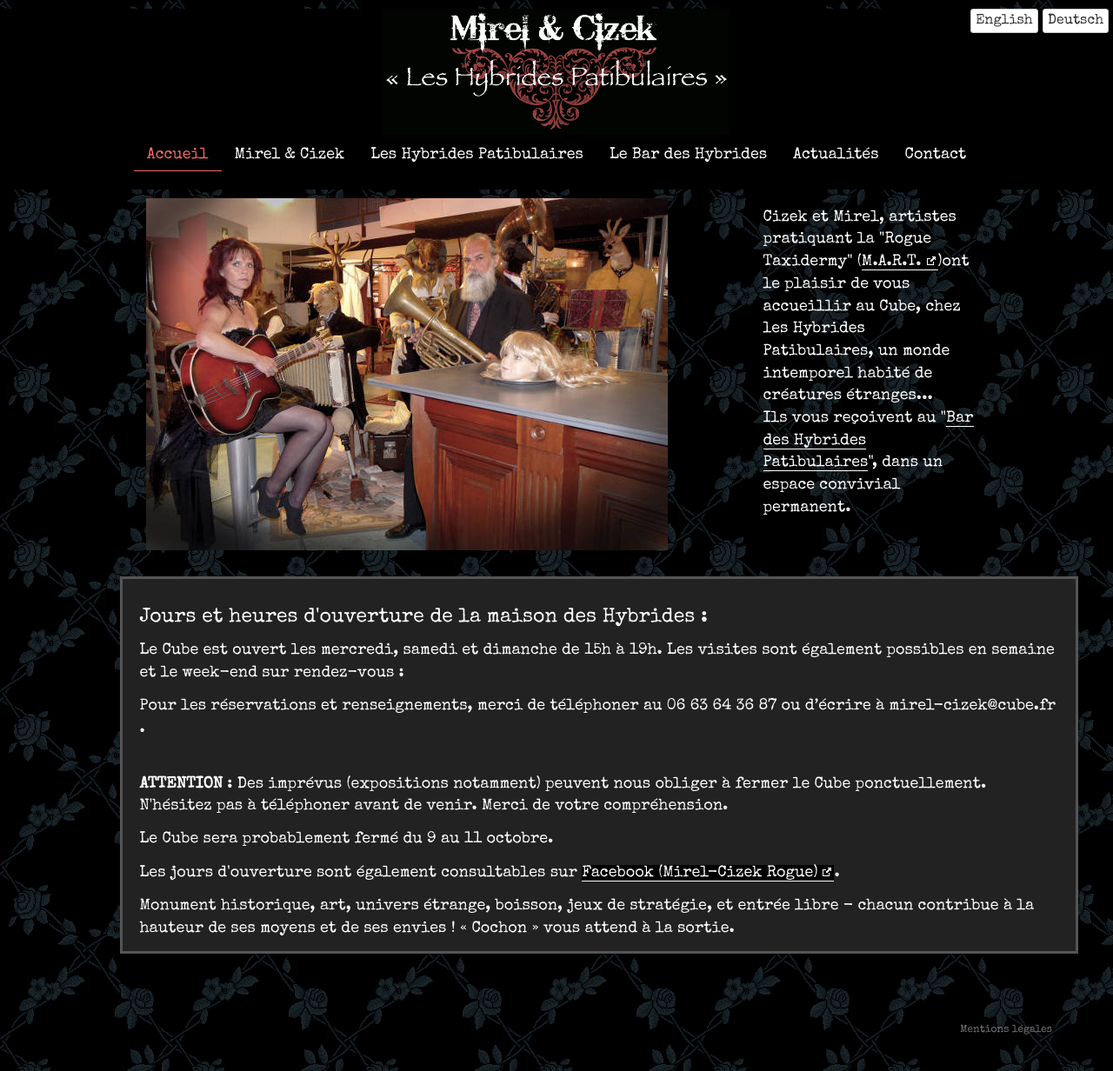
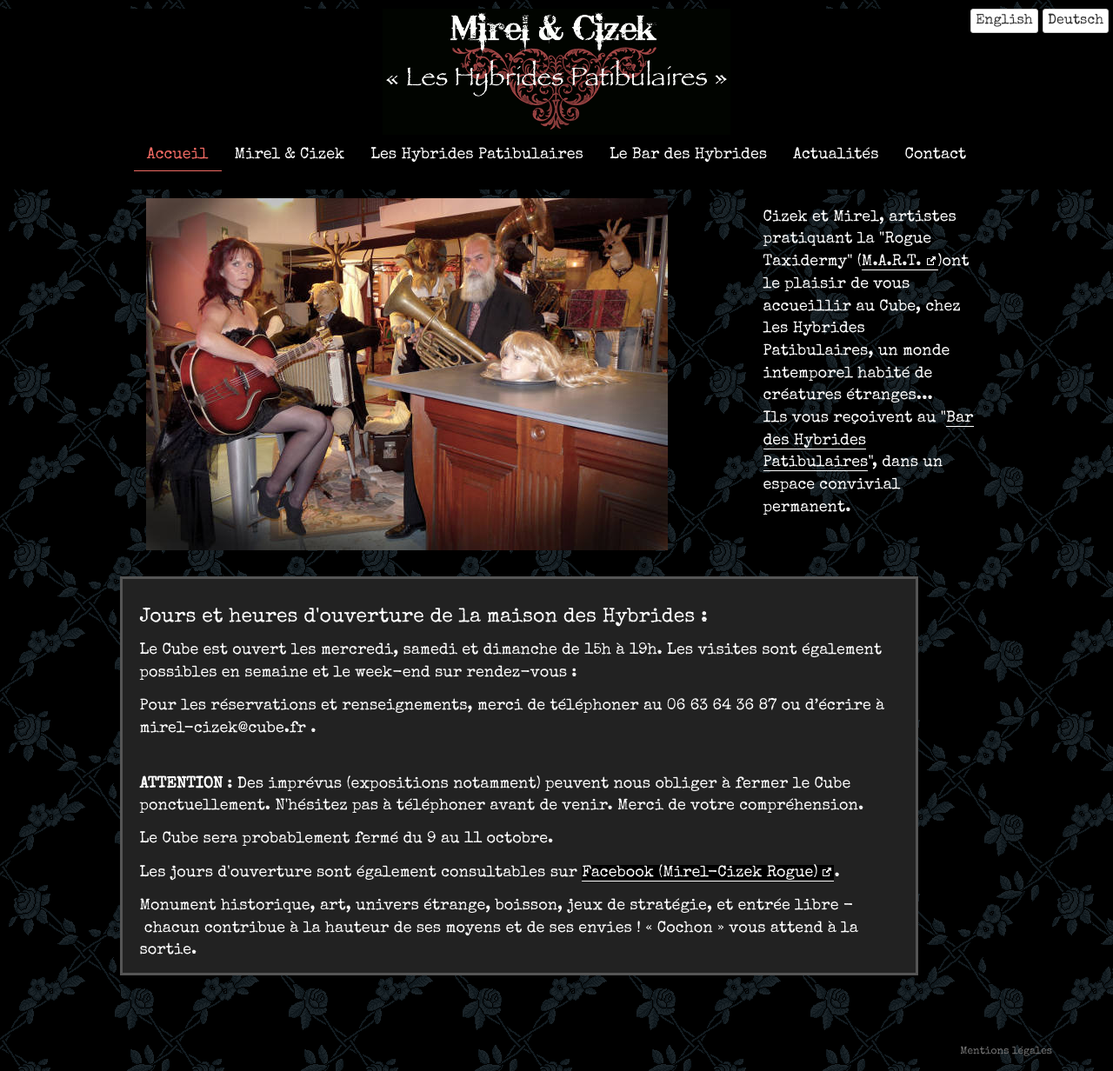
Before and after one commit to le-cube/le-cube.github.io, a Jekyll site: the page built from index.html, in a window 1280 px wide. Shown: the whole page at 87% size. Built offline with Jekyll 4.4.1, drawn with Linux system fonts in a browser that asks for light colours.

Commit message:
Update _horaires.html

```diff
--- a/_includes/_horaires.html
+++ b/_includes/_horaires.html
@@ -1,5 +1,5 @@
 <div class="row">
-    <div class="col-md-12 horaires">
+    <div class="col-md-10 horaires">
         <h4>Jours et heures d'ouverture de la maison des Hybrides :</h4>
 
 <p>Le Cube est ouvert les mercredi, samedi et dimanche de 15h à 19h.  Les visites sont également possibles en semaine et le week-end sur rendez-vous :</p>
```
